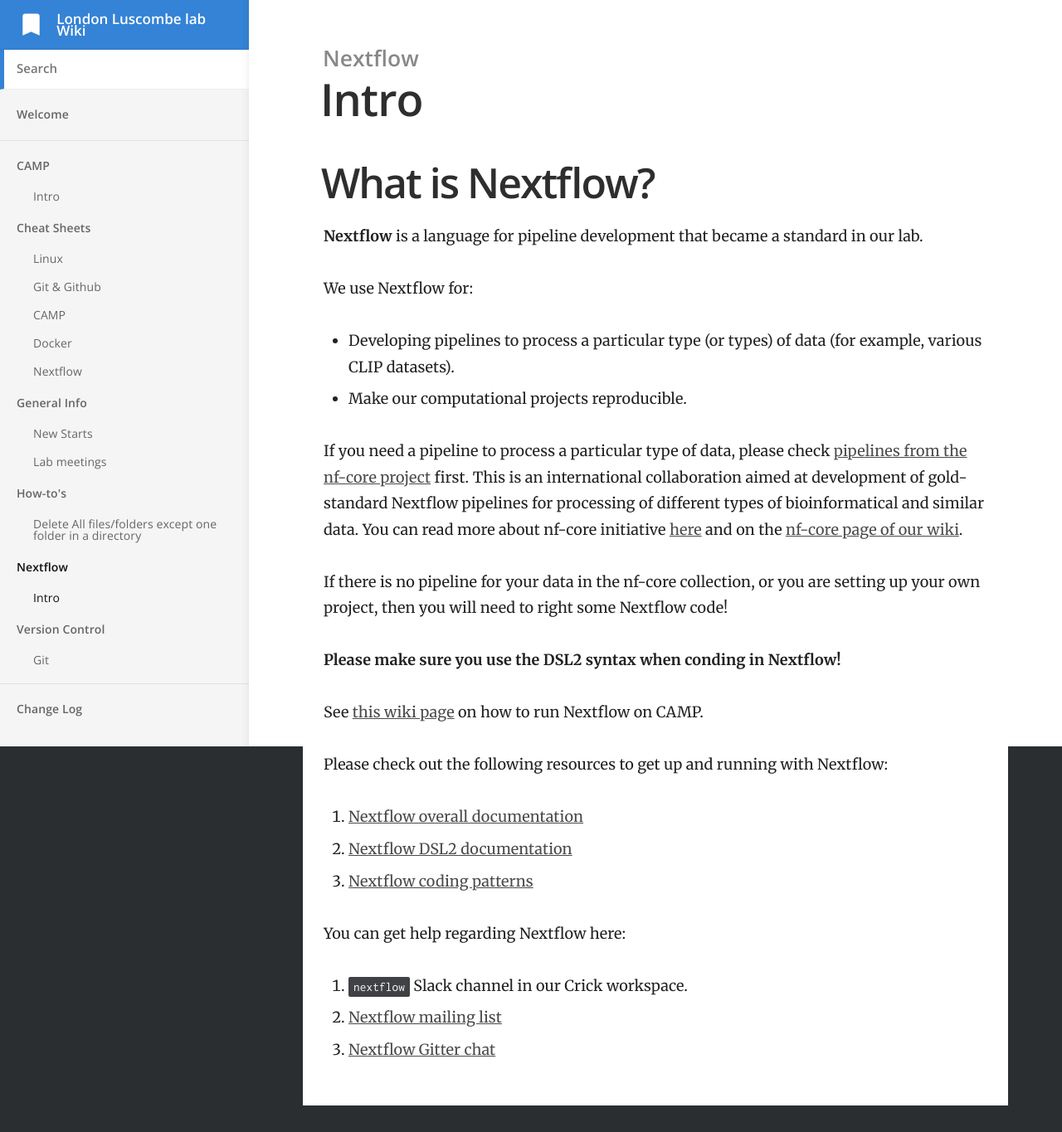
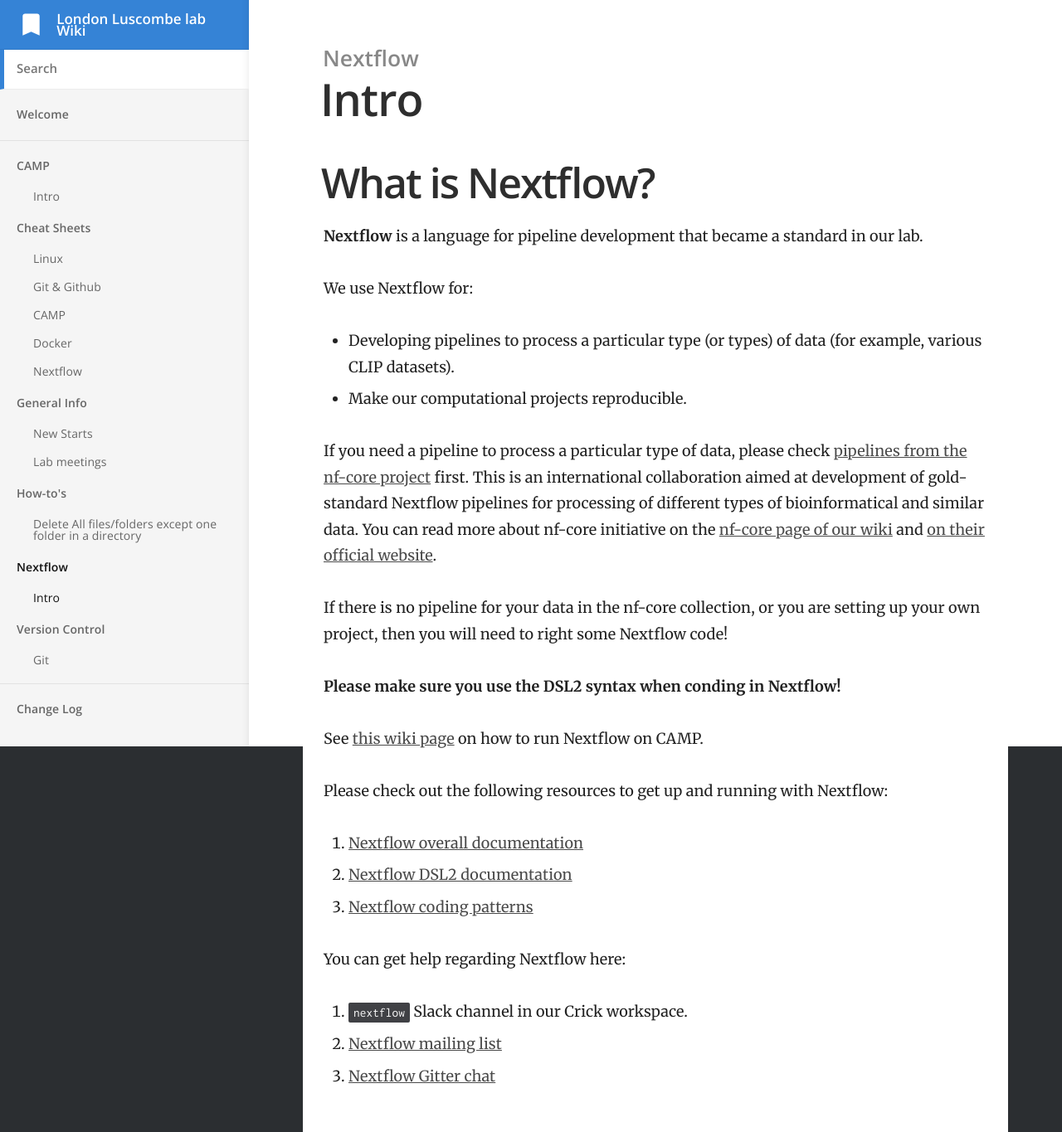
Before and after one commit to luslab/luslab.github.io, a Jekyll site: the page built from _docs/nextflow/intro.md, in a window 1280 px wide. Shown: the whole page at 83% size. Built offline with Jekyll 4.4.1, drawn with Linux system fonts in a browser that asks for light colours; before the commit the page ends 1333 px from its top, so only the background shows below that.

Commit message:
Update intro.md

```diff
--- a/_docs/nextflow/intro.md
+++ b/_docs/nextflow/intro.md
@@ -15,7 +15,7 @@ We use Nextflow for:
 
 If you need a pipeline to process a particular type of data, please check [pipelines from the nf-core project](https://nf-co.re/pipelines) first.
 This is an international collaboration aimed at development of gold-standard Nextflow pipelines for processing of different types of bioinformatical
-and similar data. You can read more about nf-core initiative [here](https://nf-co.re/) and on the [nf-core page of our wiki](https://github.com/luslab/luslab.github.io/blob/master/_docs/nextflow/nf-core.md).
+and similar data. You can read more about nf-core initiative on the [nf-core page of our wiki](https://github.com/luslab/luslab.github.io/blob/master/_docs/nextflow/nf-core.md) and [on their official website](https://nf-co.re/).
 
 If there is no pipeline for your data in the nf-core collection, or you are setting up your own project, then you will need to right some Nextflow code!
 
```
